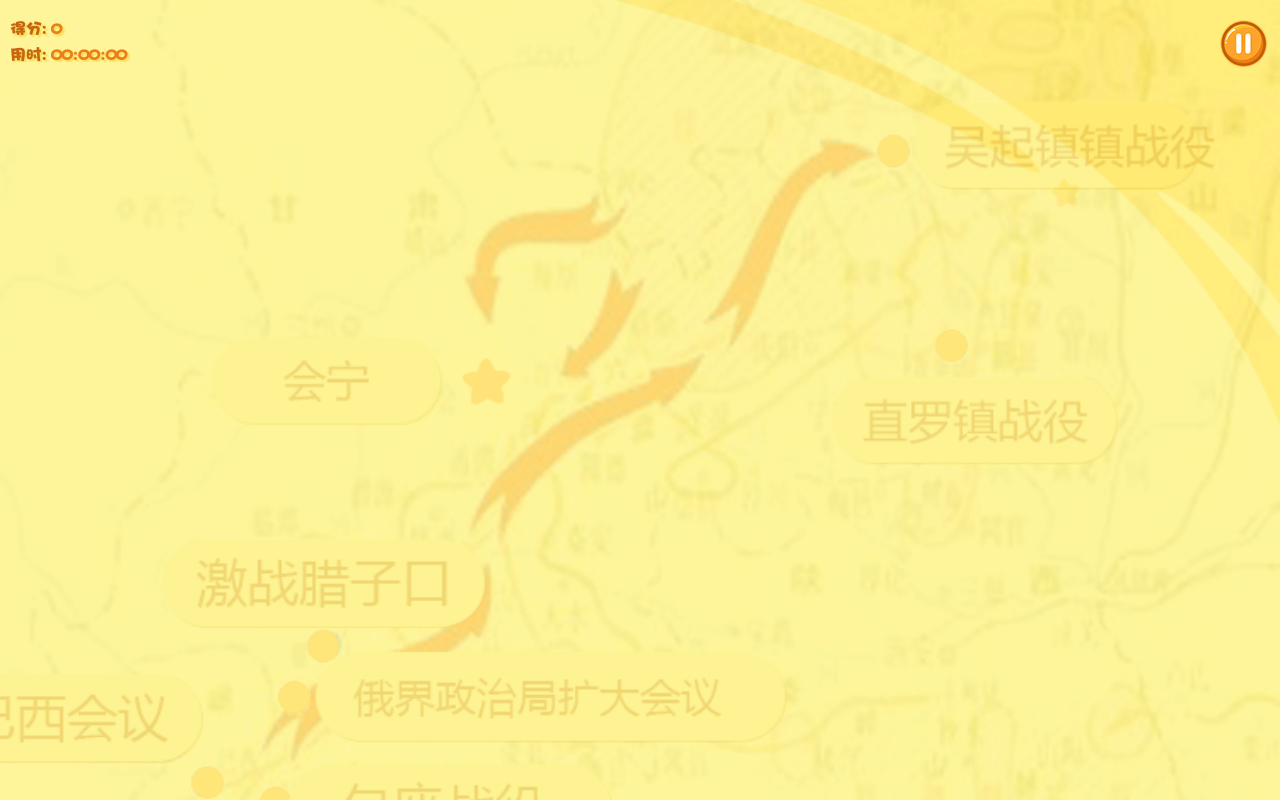
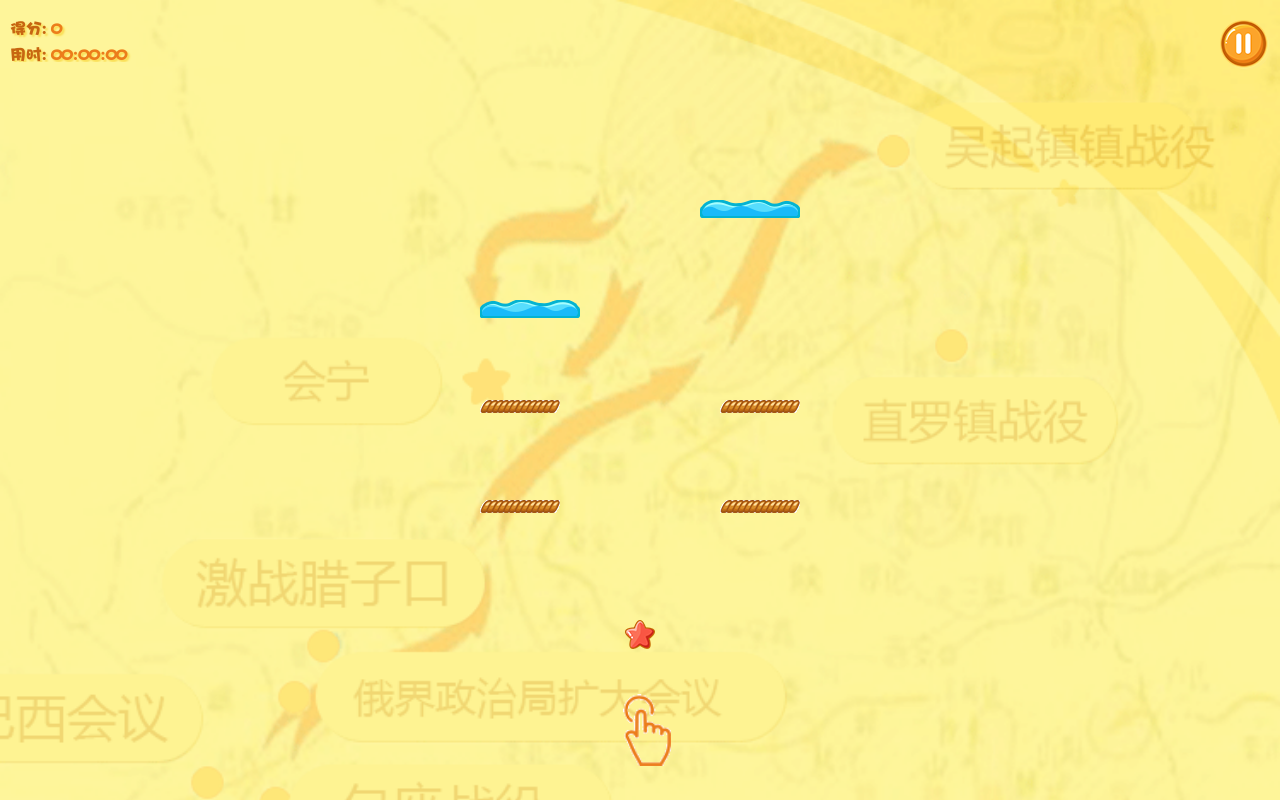
Before and after one commit to RedrockTeam/breakOut, a website: page src/html/game.html in a window 1280 px wide. Drawn offline with Linux system fonts and the light colour scheme.

Commit message:
Modified first three barrier range

```diff
--- a/src/js/game.js
+++ b/src/js/game.js
@@ -82,7 +82,7 @@ $(document).ready(() => {
         touchTimer: null,
         currentLevel: 0,
         rolled: 0,
-        renderBarrier: [0, 7],
+        renderBarrier: [0, 3],
         judgeRender () {
             //if (this.rolled >= 120 && this.rolled < 410) {
             //    this.renderBarrier = [1, 2];
@@ -132,63 +132,68 @@ $(document).ready(() => {
      *   @renderBarrier 控制游戏需要渲染的关卡
      */
 
-    //let gameController = [
-    //    [
-    //        'touch.blink()'
-    //    ],
-    //
-    //    [
-    //        'barrier_one_sign.paint()',
-    //        'barrier_one_bl.move()',
-    //        'barrier_one_br.move()',
-    //        'star.collision(barrier_one_bl.testPoint, barrier_one_bl.isClose, 10)',
-    //        'barrier_one_tr.move()',
-    //        'barrier_one_tl.move()',
-    //        'star.collision(barrier_one_tl.testPoint, barrier_one_tl.isClose, 10)'
-    //    ],
-    //
-    //    [
-    //        'barrier_two_sign.paint()',
-    //        'barrier_two.rotate()',
-    //        'star.collision(barrier_two.testPoint.down.y, barrier_two.testPoint.down.status, 24)',
-    //        'star.collision(barrier_two.testPoint.up.y, barrier_two.testPoint.up.status, 24)'
-    //    ],
-    //
-    //    [
-    //        'barrier_three.rotate()',
-    //        'star.collision(barrier_three.testPoint.down.y, barrier_three.testPoint.down.status, 22)',
-    //        'star.collision(barrier_three.testPoint.up.y, barrier_three.testPoint.up.status, 22)',
-    //        'barrier_three_sign.paint()'
-    //    ],
-    //
-    //    [
-    //        'barrier_four.rotate()',
-    //        'star.collision(barrier_four.testPoint.down.y, barrier_four.testPoint.down.status, 22)',
-    //        'star.collision(barrier_four.testPoint.up.y, barrier_four.testPoint.up.status, 22)',
-    //        'barrier_four_sign.paint()'
-    //    ],
-    //
-    //    [
-    //        'barrier_five.rotate()',
-    //        'star.collision(barrier_five.testPoint.up.y, barrier_five.testPoint.up.status, 20)',
-    //        'star.collision(barrier_five.testPoint.down.y, barrier_five.testPoint.down.status, 20)',
-    //        'barrier_five_sign.paint()'
-    //    ],
-    //
-    //    [
-    //        'barrier_six_b.move()',
-    //        'barrier_six_t.move()',
-    //        'star.collision(barrier_six_b.testPoint, barrier_six_b.isClose, 18)',
-    //        'star.collision(barrier_six_t.testPoint, barrier_six_t.isClose, 18)',
-    //        'barrier_six_sign.paint()'
-    //    ],
-    //
-    //    [
-    //        'barrier_seven_b.move()',
-    //        'barrier_seven_t.move()'
-    //    ]
-    //
-    //];
+    let gameController = [
+        [
+            'touch.blink()'
+        ],
+
+        [
+            'barrier_one_bl.move()',
+            'barrier_one_br.move()',
+            'barrier_one_tr.move()',
+            'barrier_one_tl.move()',
+            'star.collision(barrier_one_bl.testPoint, barrier_one_bl.isClose, 10)',
+            'star.collision(barrier_one_tl.testPoint, barrier_one_tl.isClose, 10)'
+        ],
+
+        [
+            'barrier_two_b.move()',
+            'barrier_two_t.move()',
+            'star.collision(barrier_two_b.testPoint, barrier_two_b.isClose, 20)',
+            'star.collision(barrier_two_t.testPoint, barrier_two_t.isClose, 20)'
+        ],
+
+        [
+            'barrier_three.rotate()',
+            'star.collision(barrier_three.testPoint.down.y, barrier_three.testPoint.down.status, 24)',
+            'star.collision(barrier_three.testPoint.up.y, barrier_three.testPoint.up.status, 24)'
+        ],
+
+        [
+            'barrier_three.rotate()',
+            'star.collision(barrier_three.testPoint.down.y, barrier_three.testPoint.down.status, 22)',
+            'star.collision(barrier_three.testPoint.up.y, barrier_three.testPoint.up.status, 22)',
+            'barrier_three_sign.paint()'
+        ],
+
+        [
+            'barrier_four.rotate()',
+            'star.collision(barrier_four.testPoint.down.y, barrier_four.testPoint.down.status, 22)',
+            'star.collision(barrier_four.testPoint.up.y, barrier_four.testPoint.up.status, 22)',
+            'barrier_four_sign.paint()'
+        ],
+
+        [
+            'barrier_five.rotate()',
+            'star.collision(barrier_five.testPoint.up.y, barrier_five.testPoint.up.status, 20)',
+            'star.collision(barrier_five.testPoint.down.y, barrier_five.testPoint.down.status, 20)',
+            'barrier_five_sign.paint()'
+        ],
+
+        [
+            'barrier_six_b.move()',
+            'barrier_six_t.move()',
+            'star.collision(barrier_six_b.testPoint, barrier_six_b.isClose, 18)',
+            'star.collision(barrier_six_t.testPoint, barrier_six_t.isClose, 18)',
+            'barrier_six_sign.paint()'
+        ],
+
+        [
+            'barrier_seven_b.move()',
+            'barrier_seven_t.move()'
+        ]
+
+    ];
     /*
      *   gameController
      *   二维数组, 第一维的每个元素代表关卡
@@ -650,6 +655,7 @@ $(document).ready(() => {
         height: 13,
         img: document.querySelector("#img-rope"),
         direction: true,
+        speed: 1,
         maxLeft: 40,
         maxRight: 120,
         zone: [[110, 120]]
@@ -661,6 +667,7 @@ $(document).ready(() => {
         height: 13,
         img: document.querySelector("#img-rope"),
         direction: false,
+        speed: 1,
         maxLeft: 200,
         maxRight: 280,
         zone: [[200, 215]]
@@ -672,6 +679,7 @@ $(document).ready(() => {
         height: 13,
         img: document.querySelector("#img-rope"),
         direction: true,
+        speed: 1,
         maxLeft: 40,
         maxRight: 120,
         zone: [[110, 120]]
@@ -683,95 +691,118 @@ $(document).ready(() => {
         height: 13,
         img: document.querySelector("#img-rope"),
         direction: false,
+        speed: 1,
         maxLeft: 200,
         maxRight: 280,
         zone: [[200, 215]]
     });
-    const barrier_two = new Circle({
+    const barrier_two_b = new Block({
+        left: 0,
+        top: winHeight - 500,
+        width: 100,
+        height: 21,
+        img: document.querySelector("#img-water-1"),
+        direction: true,
+        speed: 2,
+        maxLeft: 50,
+        maxRight: 270,
+        zone: [[110, 210]]
+    });
+    const barrier_two_t = new Block({
+        left: 220,
+        top: winHeight - 600,
+        width: 100,
+        height: 21,
+        img: document.querySelector("#img-water-2"),
+        direction: true,
+        speed: 2,
+        maxLeft: 50,
+        maxRight: 270,
+        zone: [[110, 210]]
+    });
+    const barrier_three = new Circle({
         x: 60,
-        y: winHeight - 750,
+        y: winHeight - 900,
         width: 200,
         height: 200,
         img: document.querySelector("#img-circle-1"),
         rotateDegree: 0,
+        rotateSpeed: 0.02,
         zoneUp: [[0.7, 2.4]],
-        zoneDown: [[3.9, 5.5]],
-        rotateSpeed: 0.02
+        zoneDown: [[3.9, 5.5]]
     });
 
-    //new Circle(60, winHeight - 750, 200, 200, imgC1, 0, 0.02, [[0.7, 2.4]], [[3.9, 5.5]]);
-    //constructor (obj) {
-    //    this.context = pub.context;
-    //
-    //    this.start = {
-    //        x: obj.x,
-    //        y: obj.y
-    //    };
-    //
-    //    this.width = obj.width;
-    //    this.height = obj.height;
-    //    this.img = obj.img;
-    //    this.rotateDeg = obj.rotateDegree;
-    //    this.initDegree = obj.rotateDegree;
-    //    this.testPoint = {
-    //        up: {
-    //            y: this.start.y + 10,
-    //            zone: obj.zoneUp,
-    //            status: true
-    //        },
-    //        down: {
-    //            y: this.start.y - 10 + this.height,
-    //            zone: obj.zoneDown,
-    //            status: true
-    //        }
-    //    };
-    //    this.rotateSpeed = obj.rotateSpeed;
-    //}
-
+//const barrier_two = new Circle(60, winHeight - 750, 200, 200, imgC1, 0, 0.02, [[0.7, 2.4]], [[3.9, 5.5]]);
+//    constructor (obj) {
+//        this.context = pub.context;
+//
+//        this.start = {
+//            x: obj.x,
+//            y: obj.y
+//        };
+//
+//        this.width = obj.width;
+//        this.height = obj.height;
+//        this.img = obj.img;
+//        this.rotateDeg = obj.rotateDegree;
+//        this.initDegree = obj.rotateDegree;
+//        this.testPoint = {
+//            up: {
+//                y: this.start.y + 10,
+//                zone: obj.zoneUp,
+//                status: true
+//            },
+//            down: {
+//                y: this.start.y - 10 + this.height,
+//                zone: obj.zoneDown,
+//                status: true
+//            }
+//        };
+//        this.rotateSpeed = obj.rotateSpeed;
+//    }
 
     stage.refresh();
 
     window.setTimeout(() => {
-        // barrier_one_bl.paint();
-        // barrier_one_br.paint();
-        // barrier_one_sign.paint();
-        // barrier_one_tl.paint();
-        // barrier_one_tr.paint();
-        // barrier_two.paint();
-        // barrier_three.paint();
-        // star.paint();
+        barrier_one_bl.paint();
+        barrier_one_br.paint();
+        barrier_one_tl.paint();
+        barrier_one_tr.paint();
+        barrier_two_b.paint();
+        barrier_two_t.paint();
+        star.paint();
     }, 200);
 
     pub.touchTimer = window.setInterval(function () {
-        // touch.blinkErase();
-        // touch.blink();
+         touch.blinkErase();
+         touch.blink();
     }, 1000/60);
 
     /* 在 refresh 之后延时加载, 避免被擦掉, 只用画第一关, 其他的画了也看不到 */
 
-    // $("#container").on("touchstart", function () {
+     $("#container").on("touchstart", function () {
 
-    //     if (pub.run === false) {
+         if (pub.run === false) {
 
-    //         window.clearInterval(pub.touchTimer);
-    //         /* 不让那小手那一块儿闪了, 跟着整个画布一起刷新 */
+             window.clearInterval(pub.touchTimer);
+             /* 不让那小手那一块儿闪了, 跟着整个画布一起刷新 */
 
-    //         controller.timer = window.setInterval(() => {
-    //             gameTimer.run();
-    //             $gameTimer.text(gameTimer.getTime());
-    //         }, 50);
-    //         /* 不是 canvas 部分的计时器 */
+             controller.timer = window.setInterval(() => {
+                 gameTimer.run();
+                 $gameTimer.text(gameTimer.getTime());
+             }, 50);
+             /* 不是 canvas 部分的计时器 */
 
-    //         controller.startTime = new Date();
-    //         /* 真正的游戏计时器 */
+             controller.startTime = new Date();
+             /* 真正的游戏计时器 */
 
-    //         $(document).on('touchstart', function () {
-    //             star.jump();
-    //         });
+             $(document).on('touchstart', function () {
+                 star.jump();
+             });
 
-    //         stage.run();
-    //         pub.run = true;
-    //         pub.isStart = true;
-    //     }
-    // });
+             stage.run();
+             pub.run = true;
+             pub.isStart = true;
+         }
+     });
 });
```
Also changed, not shown: dist/html/game.html, dist/js/game.js.
